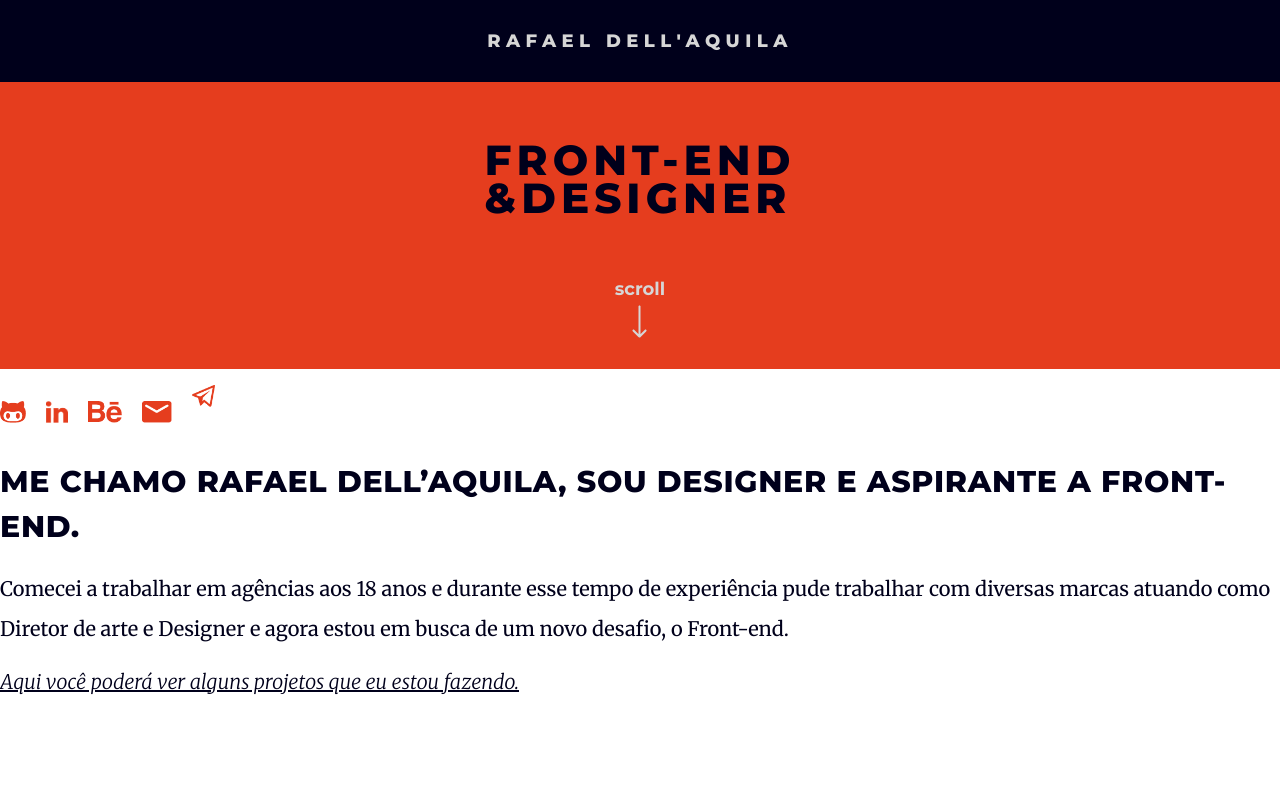
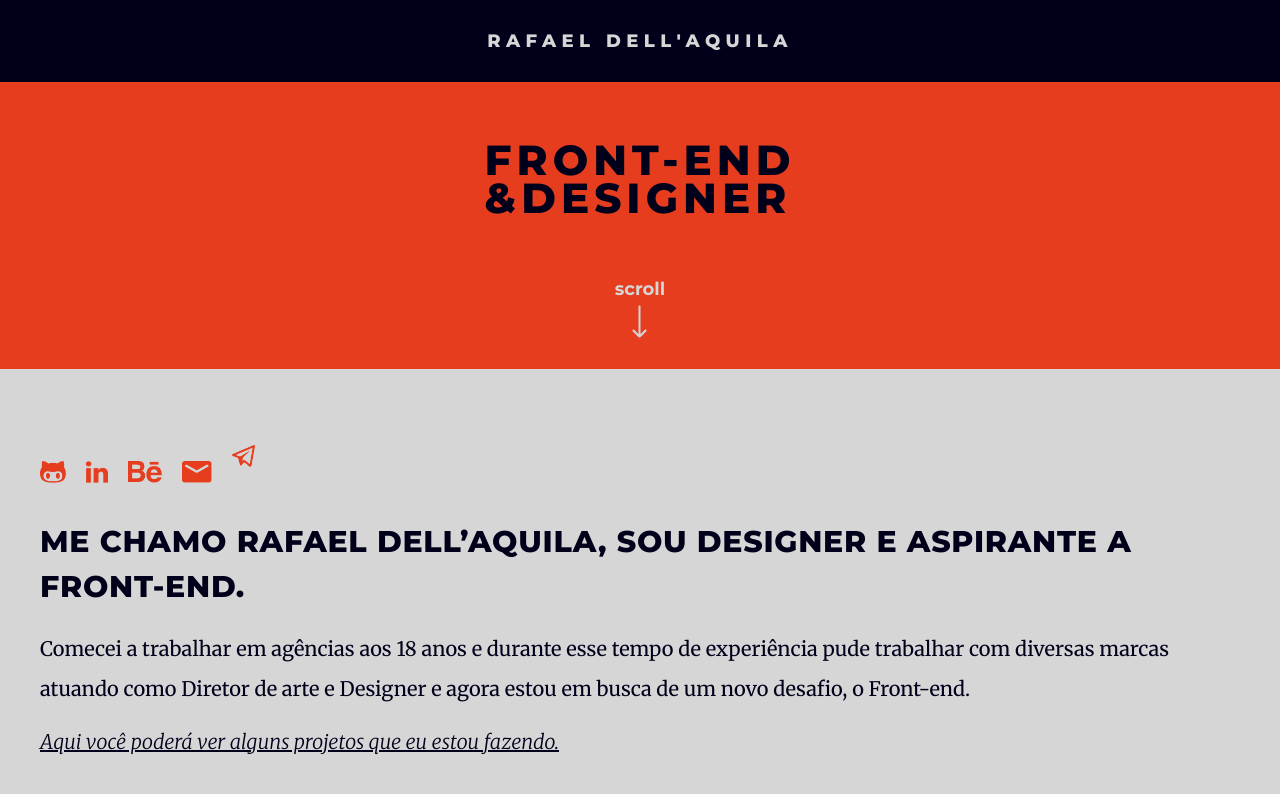
Before and after one commit to rafaeldellaquila/rafaeldellaquila.github.io, a React (Create React App) app: page / in a window 1280 px wide. Shown: the top 794 px of the page. Built offline with nearby package versions, Linux system fonts and the light colour scheme.

Commit message:
:sparkles: add on app

```diff
--- a/src/App.jsx
+++ b/src/App.jsx
@@ -2,16 +2,14 @@ import React from 'react';
 import './App.css';
 import HeaderPage from './component/HeaderPage';
 import BannerHome from './component/BannerHome';
-import SocialIcons from './objects/SocialIcons';
-import AboutMe from './objects/AboutMe';
+import AboutSection from './component/AboutSection';
 
 function App() {
   return (
     <>
       <HeaderPage />
       <BannerHome />
-      <SocialIcons />
-      <AboutMe />
+      <AboutSection />
     </>
   );
 }
```
